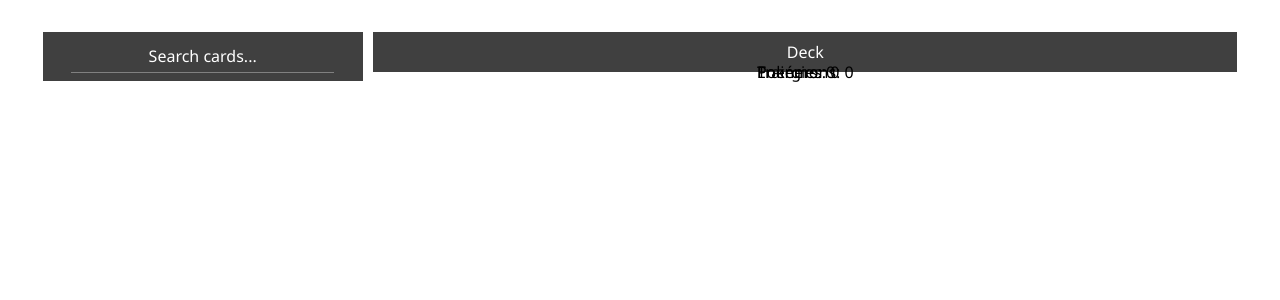
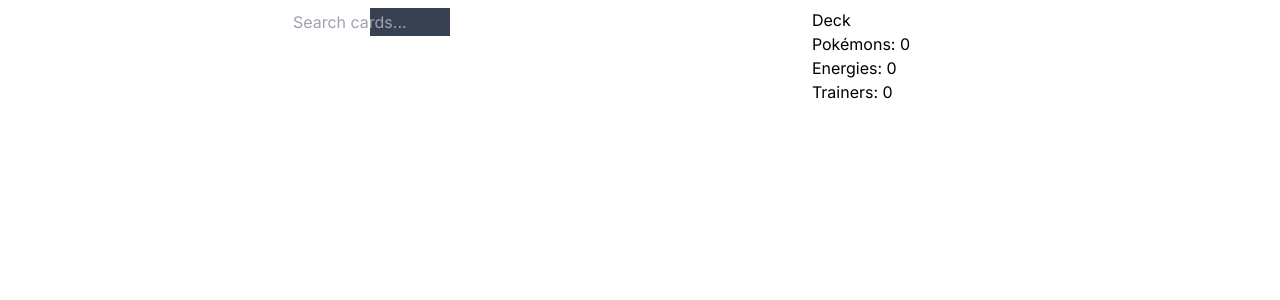
Before and after one commit to rodriguezbautista/deckbuilding-app, a Next.js app: page / in a window 1280 px wide. Shown: the top 300 px of the page. Built offline with nearby package versions, Linux system fonts and the light colour scheme.

Commit message:
Moving to tailwind 1

```diff
--- a/src/app/deck.js
+++ /dev/null
@@ -1,49 +0,0 @@
-import { useDeck, useDeckDispatch } from '@/hooks/usePokemonDeck'
-
-export function Deck () {
-  const deck = useDeck()
-
-  return (
-    <div className='deck-container'>
-      <h2>Deck</h2>
-      <ul className='width-100%'>
-        <li>Pokémons: {deck.length.Pokémon}</li>
-        <li>Energies: {deck.length.Energy}</li>
-        <li>Trainers: {deck.length.Trainer}</li>
-      </ul>
-      <ul className='deck'>
-        {[deck.Pokémon, deck.Energy, deck.Trainer].map((supertype) => {
-          return supertype.map((card) =>
-            <CardComponent
-              card={card}
-              key={card.id} />
-          )
-        })}
-      </ul>
-    </div>
-  )
-}
-
-function CardComponent ({ card }) {
-  const dispatch = useDeckDispatch()
-
-  return (
-    <li className='deck-card'>
-      <img className='deck-card-img' src={card.images.small} alt='' />
-      <div className='deck-card-buttons'>
-        <button
-          onClick={() => dispatch({
-            type: 'remove',
-            card
-          })}>-1</button>
-        <span>{card.copies}</span>
-        <button
-          onClick={() => dispatch({
-            type: 'add',
-            card
-          })}
-          style={(card.copies === card.maxCopies) ? { visibility: 'hidden' } : null}>+1</button>
-      </div>
-    </li>
-  )
-}
--- a/src/app/globals.css
+++ b/src/app/globals.css
@@ -2,10 +2,11 @@
 @tailwind components;
 @tailwind utilities;
 
+/*
 :root{
   --img_small: 8rem;
-  --deck_container: 54rem; /*  6*(1rem + img_ small)  */
-}
+  --deck_container: 54rem; /*  6*(1rem + img_ small)
+
 
 ::-webkit-scrollbar{
   width: 4px;
@@ -184,3 +185,4 @@ img{
   text-align: center;
   font-weight: 700;
 }
+*/
--- a/src/app/page.js
+++ b/src/app/page.js
@@ -1,13 +1,13 @@
 'use client'
 
 import { DeckProvider } from '@/hooks/usePokemonDeck'
-import { SearchBox } from './searchbox'
-import { Deck } from './deck'
+import { SearchBox } from '../components/searchbox'
+import { Deck } from '../components/deck'
 
 export default function Home () {
   return (
     <DeckProvider>
-      <div className="App">
+      <div className="flex justify-evenly w-full h-full p-2">
         <SearchBox />
         <Deck />
       </div>
--- a/src/app/searchbox.js
+++ /dev/null
@@ -1,56 +0,0 @@
-import { useState } from 'react'
-import { useDeckDispatch } from '@/hooks/usePokemonDeck'
-import { useGetCardlist } from '@/hooks/useGetCardlist'
-
-export function SearchBox () {
-  const [searchText, setSearchtext] = useState('')
-
-  return (
-  <div className='searchbox'>
-    <SearchBar
-      searchText={searchText}
-      onSearchtextChange={setSearchtext} />
-    <CardList
-      searchText={searchText} />
-  </ div>
-  )
-}
-
-function SearchBar ({ searchText, onSearchtextChange }) {
-  return (
-    <form >
-      <input
-        className='searchbar'
-        type="text"
-        placeholder="Search cards..."
-        value={searchText}
-        onChange={(e) => onSearchtextChange(e.target.value)} />
-    </form>
-  )
-}
-
-function CardList ({ searchText }) {
-  const [cardlist, setCardlist] = useState()
-  const dispatch = useDeckDispatch()
-
-  useGetCardlist(searchText, setCardlist)
-
-  function handleCardSubmit (card) {
-    dispatch({
-      type: 'add',
-      card
-    })
-  }
-
-  return (
-    <>
-      <ul className='searchbox-cardlist'>
-        {cardlist?.data.map(card =>
-          <li className='searchbox-cardlist-item' id={card.id} key={card.id} onClick={() => handleCardSubmit(card)}>
-            <span>{card.name}</span>
-            <span>{card.id}</span>
-          </li>)}
-      </ul>
-    </>
-  )
-}
--- /dev/null
+++ b/src/components/card.js
@@ -0,0 +1,25 @@
+import { useDeckDispatch } from "@/hooks/usePokemonDeck"
+
+export default function Card ({ card }) {
+  const dispatch = useDeckDispatch()
+
+  return (
+    <li className='deck-card'>
+      <img className='deck-card-img' src={card.images.small} alt='' />
+      <div className='deck-card-buttons'>
+        <button
+          onClick={() => dispatch({
+            type: 'remove',
+            card
+          })}>-1</button>
+        <span>{card.copies}</span>
+        <button
+          onClick={() => dispatch({
+            type: 'add',
+            card
+          })}
+          style={(card.copies === card.maxCopies) ? { visibility: 'hidden' } : null}>+1</button>
+      </div>
+    </li>
+  )
+}
--- /dev/null
+++ b/src/components/deck.js
@@ -0,0 +1,26 @@
+import { useDeck } from '@/hooks/usePokemonDeck'
+import Card from './card.js'
+
+export function Deck () {
+  const deck = useDeck()
+
+  return (
+    <div className='deck-container'>
+      <h2>Deck</h2>
+      <ul className='width-100%'>
+        <li>Pokémons: {deck.length.Pokémon}</li>
+        <li>Energies: {deck.length.Energy}</li>
+        <li>Trainers: {deck.length.Trainer}</li>
+      </ul>
+      <ul className='deck'>
+        {[deck.Pokémon, deck.Energy, deck.Trainer].map((supertype) => {
+          return supertype.map((card) =>
+            <Card
+              card={card}
+              key={card.id} />
+          )
+        })}
+      </ul>
+    </div>
+  )
+}
--- /dev/null
+++ b/src/components/searchbox.js
@@ -0,0 +1,56 @@
+import { useState } from 'react'
+import { useDeckDispatch } from '@/hooks/usePokemonDeck'
+import { useGetCardlist } from '@/hooks/useGetCardlist'
+
+export function SearchBox () {
+  const [searchText, setSearchtext] = useState('')
+
+  return (
+  <div className='flex flex-col items-center bg-gray-700 w-20 h-min'>
+    <SearchBar
+      searchText={searchText}
+      onSearchtextChange={setSearchtext} />
+    <CardList
+      searchText={searchText} />
+  </ div>
+  )
+}
+
+function SearchBar ({ searchText, onSearchtextChange }) {
+  return (
+    <form className='flex justify-center w-full'>
+      <input
+        className='bg-inherit py-0.25 px-1 my-0.5 border-none'
+        type="text"
+        placeholder="Search cards..."
+        value={searchText}
+        onChange={(e) => onSearchtextChange(e.target.value)} />
+    </form>
+  )
+}
+
+function CardList ({ searchText }) {
+  const [cardlist, setCardlist] = useState()
+  const dispatch = useDeckDispatch()
+
+  useGetCardlist(searchText, setCardlist)
+
+  function handleCardSubmit (card) {
+    dispatch({
+      type: 'add',
+      card
+    })
+  }
+
+  return (
+    <>
+      <ul className='searchbox-cardlist'>
+        {cardlist?.data.map(card =>
+          <li className='searchbox-cardlist-item' id={card.id} key={card.id} onClick={() => handleCardSubmit(card)}>
+            <span>{card.name}</span>
+            <span>{card.id}</span>
+          </li>)}
+      </ul>
+    </>
+  )
+}
--- a/tailwind.config.js
+++ b/tailwind.config.js
@@ -6,6 +6,11 @@ module.exports = {
     './src/app/**/*.{js,ts,jsx,tsx,mdx}',
   ],
   theme: {
+    screens: {
+      sm: '480px',
+      md: '768px',
+      lg: '1024px'
+    },
     extend: {
       backgroundImage: {
         'gradient-radial': 'radial-gradient(var(--tw-gradient-stops))',
```
Also changed, not shown: 2 other files (tests, documents, lock files or other folders).
